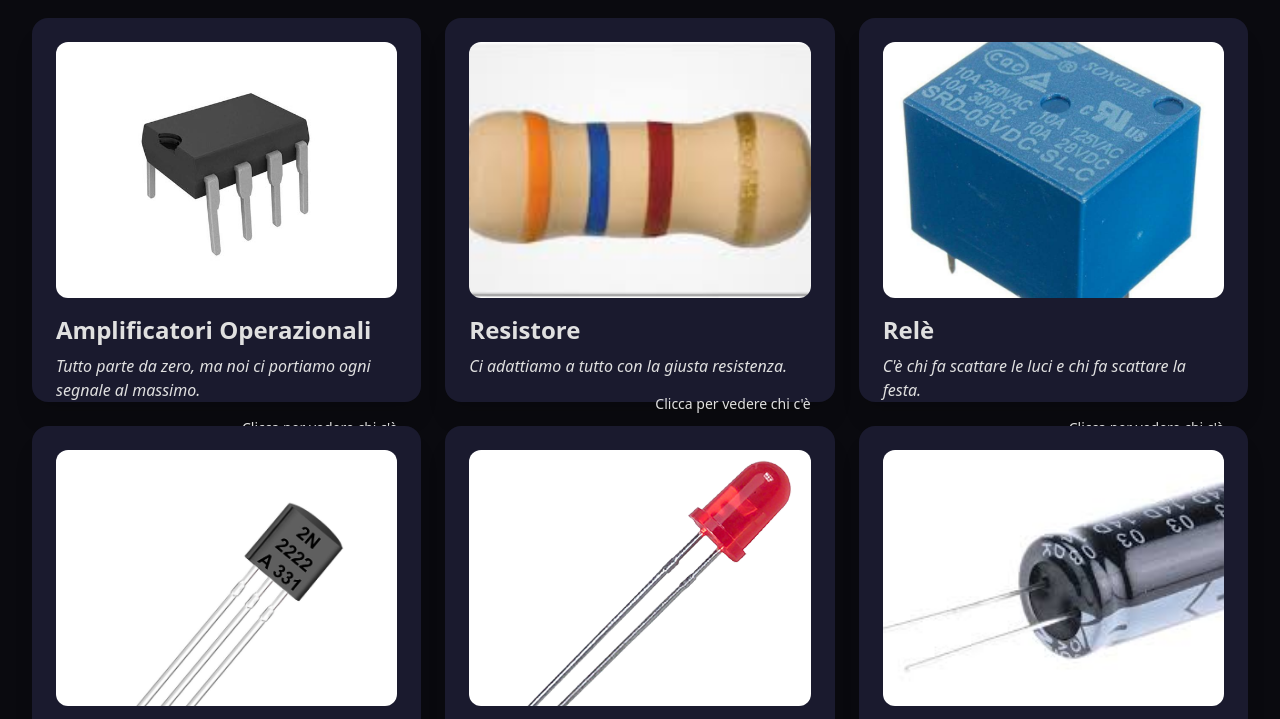
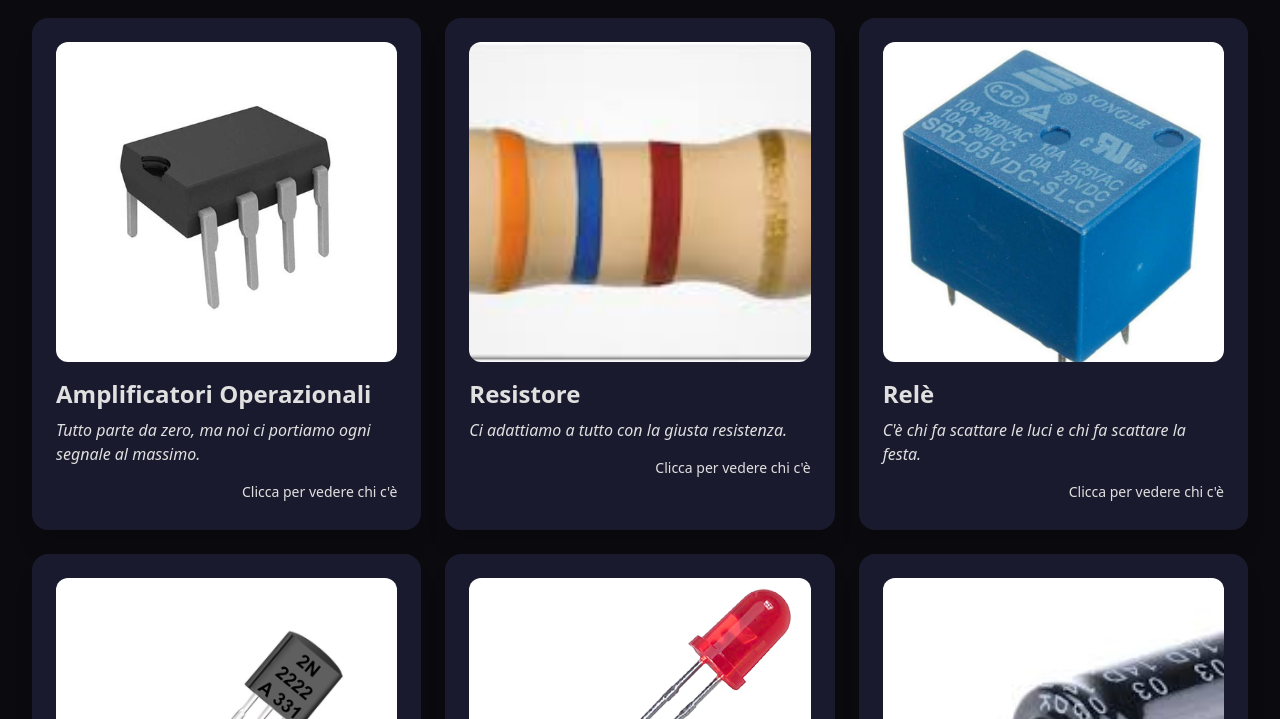
Before and after one commit to MorugaSkorpion/Laurea, a plain HTML site: page index.html in a window 1280 px wide. Shown: the part 78-797 px from the top of the page. Drawn offline with nearby package versions, Linux system fonts and the light colour scheme.

Commit message:
Update index.html

```diff
--- a/index.html
+++ b/index.html
@@ -61,10 +61,10 @@
       ];
       document.write(
         tables.map(t => `
-          <div class="card rounded-2xl shadow-xl cursor-pointer h-auto min-h-[24rem]">
+          <div class="card rounded-2xl shadow-xl cursor-pointer min-h-[32rem]">
             <div class="inner-card">
               <div class="card-front">
-                <img src="images/${t.image}" alt="${t.title}" class="w-full h-64 object-cover ${t.id===4||t.id===5?'object-top':'object-center'} rounded-xl mb-4" />
+                <img src="images/${t.image}" alt="${t.title}" class="w-full h-80 object-cover ${t.id===4||t.id===5?'object-top':'object-center'} rounded-xl mb-4" />
                 <h2 class="text-2xl font-bold mb-2">${t.title}</h2>
                 <p class="italic mb-4 text-text-muted">${t.motto}</p>
                 <p class="text-right text-sm text-text-muted">Clicca per vedere chi c'è</p>
```
